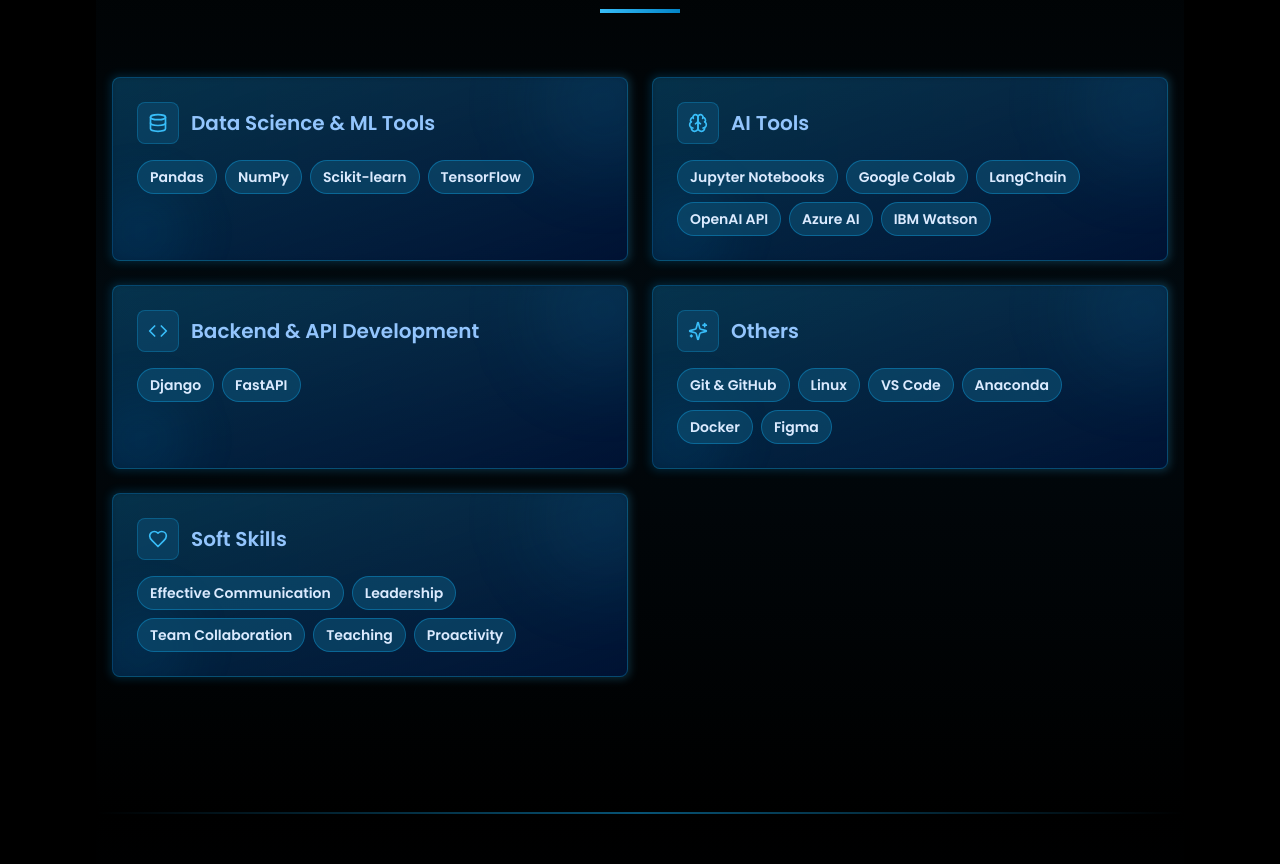
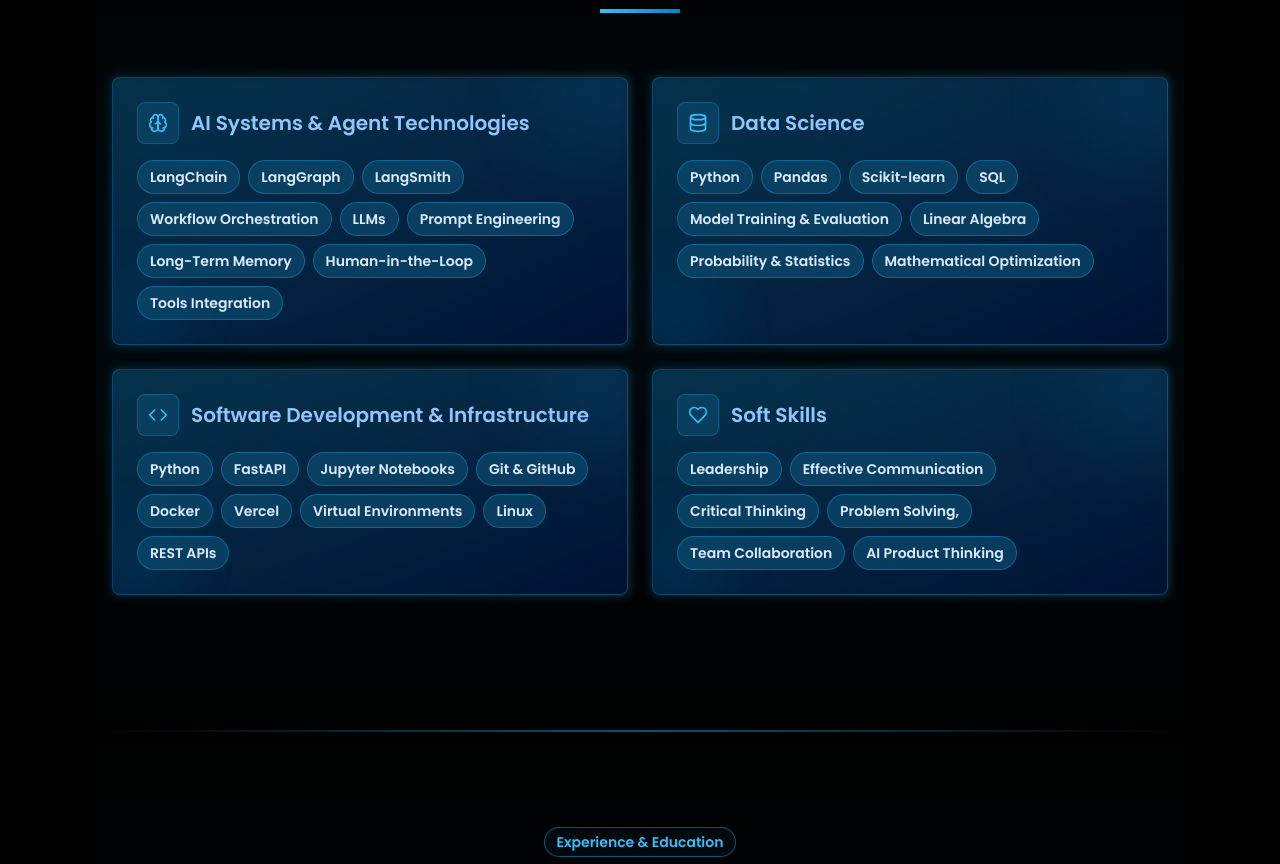
Before and after one commit to johncortes117/johncp_web, a Next.js app: page / in a window 1280 px wide. Shown: the part 1053-1917 px from the top of the page. Built offline with nearby package versions, Linux system fonts and the light colour scheme.

Commit message:
Update skills

```diff
--- a/app/data/skills.tsx
+++ b/app/data/skills.tsx
@@ -9,35 +9,52 @@ export interface SkillCategory {
 
 export const skillCategories: SkillCategory[] = [
   {
-    title: "Data Science & ML Tools",
-    icon: <Database className="h-5 w-5 text-blue-400" />,
-    skills: ["Pandas", "NumPy", "Scikit-learn", "TensorFlow"],
+    title: "AI Systems & Agent Technologies",
+    icon: <Brain className="h-5 w-5 text-blue-400" />,
+    skills: [
+      "LangChain",
+      "LangGraph",
+      "LangSmith",
+      "Workflow Orchestration",
+      "LLMs",
+      "Prompt Engineering",
+      "Long-Term Memory",
+      "Human-in-the-Loop",
+      "Tools Integration"],
   },
   {
-    title: "AI Tools",
-    icon: <Brain className="h-5 w-5 text-blue-400" />,
-    skills: [
-      "Jupyter Notebooks",
-      "Google Colab",
-      "LangChain",
-      "OpenAI API",
-      "Azure AI",
-      "IBM Watson",
-    ],
+    title: "Data Science",
+    icon: <Database className="h-5 w-5 text-blue-400" />,
+    skills: ["Python",
+             "Pandas",
+             "Scikit-learn",
+             "SQL",
+             "Model Training & Evaluation",
+             "Linear Algebra",
+             "Probability & Statistics",
+             "Mathematical Optimization"],
   },
   {
-    title: "Backend & API Development",
+    title: "Software Development & Infrastructure",
     icon: <Code className="h-5 w-5 text-blue-400" />,
-    skills: ["Django", "FastAPI"],
-  },
-  {
-    title: "Others",
-    icon: <Sparkles className="h-5 w-5 text-blue-400" />,
-    skills: ["Git & GitHub", "Linux", "VS Code", "Anaconda", "Docker", "Figma"],
+    skills: ["Python",
+             "FastAPI",
+             "Jupyter Notebooks",
+             "Git & GitHub",
+             "Docker",
+             "Vercel",
+             "Virtual Environments",
+             "Linux",
+             "REST APIs"],
   },
   {
     title: "Soft Skills",
     icon: <Heart className="h-5 w-5 text-blue-400" />,
-    skills: ["Effective Communication", "Leadership", "Team Collaboration", "Teaching", "Proactivity"],
+    skills: ["Leadership",
+             "Effective Communication",
+             "Critical Thinking",
+             "Problem Solving,",
+             "Team Collaboration",
+             "AI Product Thinking"],
   },
 ];
```
